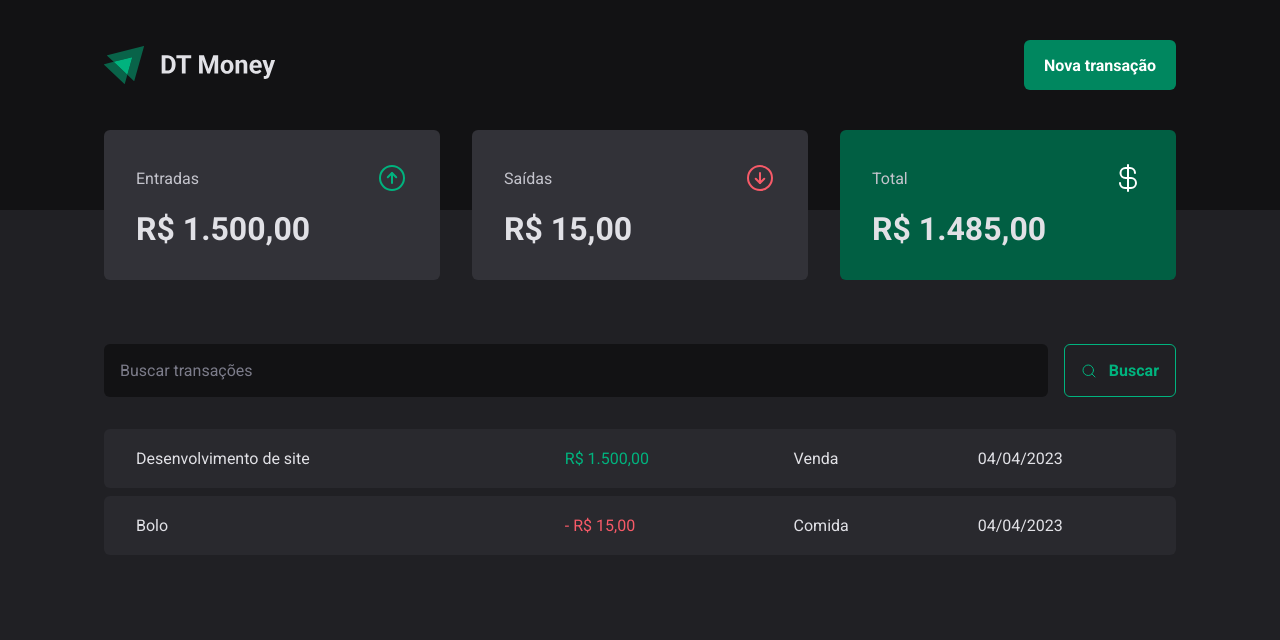
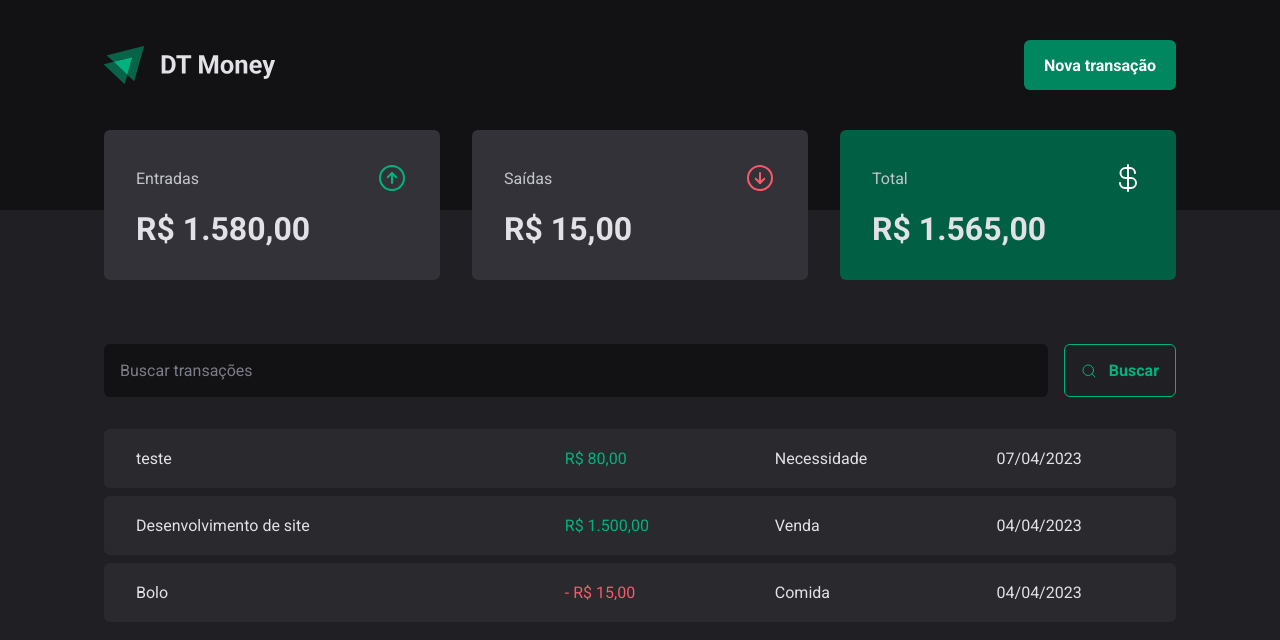
Before and after one commit to ota-mariana/dt-money, a React (Vite) app: page / in a window 1280 px wide. Shown: the top 640 px of the page. Built offline with nearby package versions, Linux system fonts and the light colour scheme; data requests are answered from the project's data file.

Commit message:
feat: function to create new transaction

```diff
--- a/server.json
+++ b/server.json
@@ -15,6 +15,14 @@
       "category": "Comida",
       "value": 15,
       "createdAt": "2023-04-04T23:25:53.853Z"
+    },
+    {
+      "description": "teste",
+      "value": 80,
+      "category": "Necessidade",
+      "type": "income",
+      "createdAt": "2023-04-07T21:32:19.729Z",
+      "id": 3
     }
   ]
 }
--- a/src/components/NewTransactionModal/index.tsx
+++ b/src/components/NewTransactionModal/index.tsx
@@ -1,8 +1,11 @@
 import { zodResolver } from '@hookform/resolvers/zod';
 import * as Dialog from '@radix-ui/react-dialog';
 import { ArrowCircleDown, ArrowCircleUp, X } from 'phosphor-react';
+import { useContext } from 'react';
 import { Controller, useForm } from 'react-hook-form';
 import * as z from 'zod';
+
+import { TransactionsContext } from '../../contexts/TransactionsContext';
 
 import { Overlay, Content, CloseButton, TransactionTypeButton, TransactionType } from './styles';
 
@@ -16,18 +19,28 @@ const newTransactionFormSchema = z.object({
 type NewTransactionFormInputs = z.infer<typeof newTransactionFormSchema>;
 
 export function NewTransactionModal() {
+  const { createTransaction } = useContext(TransactionsContext)
   const {
     control,
     register,
+    reset,
     handleSubmit,
     formState: { isSubmitting }
   } = useForm<NewTransactionFormInputs>({
     resolver: zodResolver(newTransactionFormSchema),
   })
 
-  function handleCreateNewTransaction(data: NewTransactionFormInputs) {
-    console.log(data);
+  async function handleCreateNewTransaction(data: NewTransactionFormInputs) {
+    const { description, value, type, category } = data;
 
+    await createTransaction({
+      description,
+      value,
+      category,
+      type,
+    })
+
+    reset();
   }
 
   return (
--- a/src/contexts/TransactionsContext.tsx
+++ b/src/contexts/TransactionsContext.tsx
@@ -10,9 +10,17 @@ interface Transaction {
   createdAt: string;
 }
 
+interface CreateTransactionInput {
+  description: string;
+  value: number;
+  category: string;
+  type: 'income' | 'outcome';
+}
+
 interface TransactionsContextType {
   transactions: Transaction[];
   fetchTransactions: (query?: string) => Promise<void>;
+  createTransaction: (data: CreateTransactionInput) => Promise<void>;
 }
 
 interface TransactionsProviderProps {
@@ -27,6 +35,8 @@ export function TransactionsProvider({ children }: TransactionsProviderProps) {
   async function fetchTransactions(query?: string) {
     const response = await api.get('/transactions', {
       params: {
+        _sort: 'createdAt',
+        _order: 'desc',
         q: query,
       }
     })
@@ -34,12 +44,26 @@ export function TransactionsProvider({ children }: TransactionsProviderProps) {
     setTransactions(response.data);
   }
 
+  async function createTransaction(data: CreateTransactionInput) {
+    const { description, value, type, category } = data;
+
+    const response = await api.post('/transactions', {
+      description,
+      value,
+      category,
+      type,
+      createdAt: new Date(),
+    })
+
+    setTransactions((prevState => [response.data, ...prevState]));
+  }
+
   useEffect(() => {
     fetchTransactions();
   }, [])
 
   return (
-    <TransactionsContext.Provider value={ { transactions, fetchTransactions } }>
+    <TransactionsContext.Provider value={ { transactions, fetchTransactions, createTransaction } }>
       { children }
     </TransactionsContext.Provider>
   )
```
